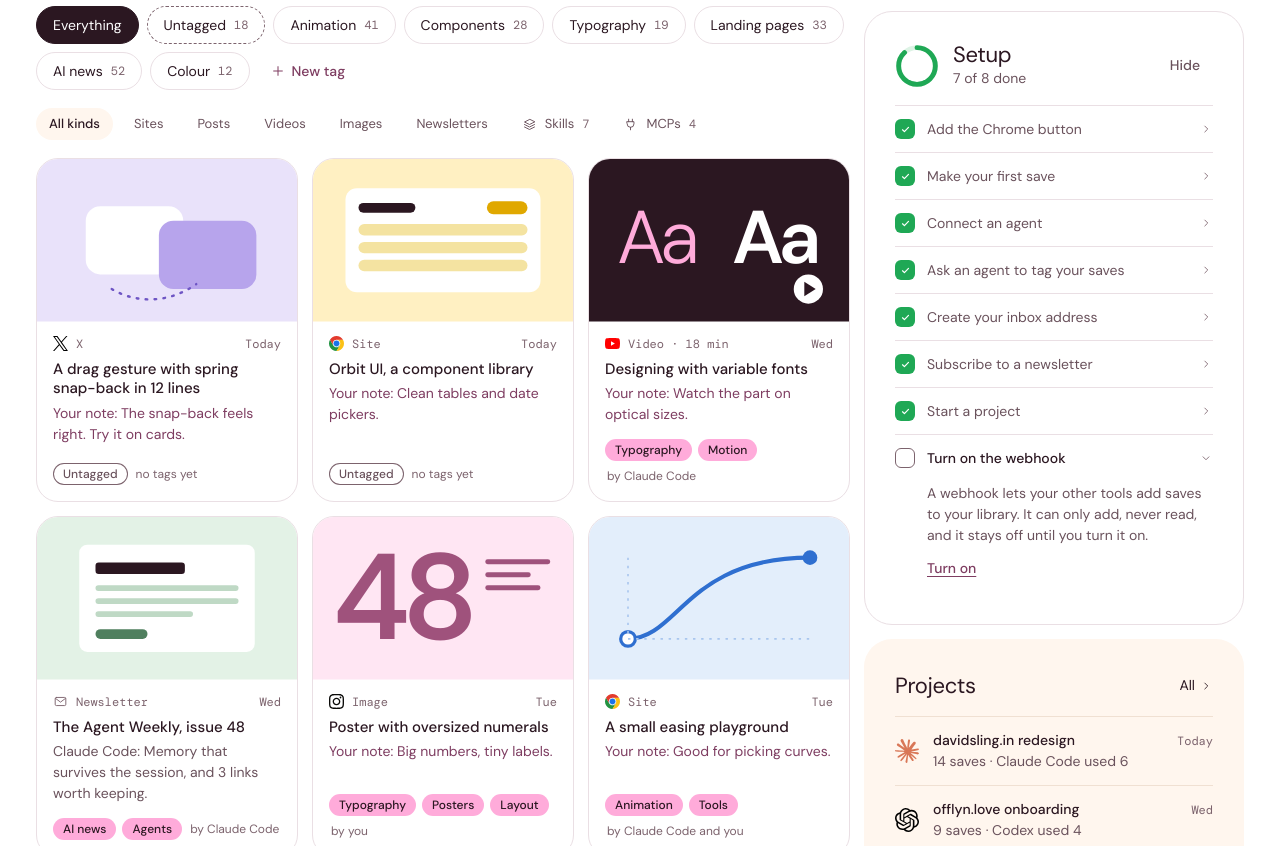
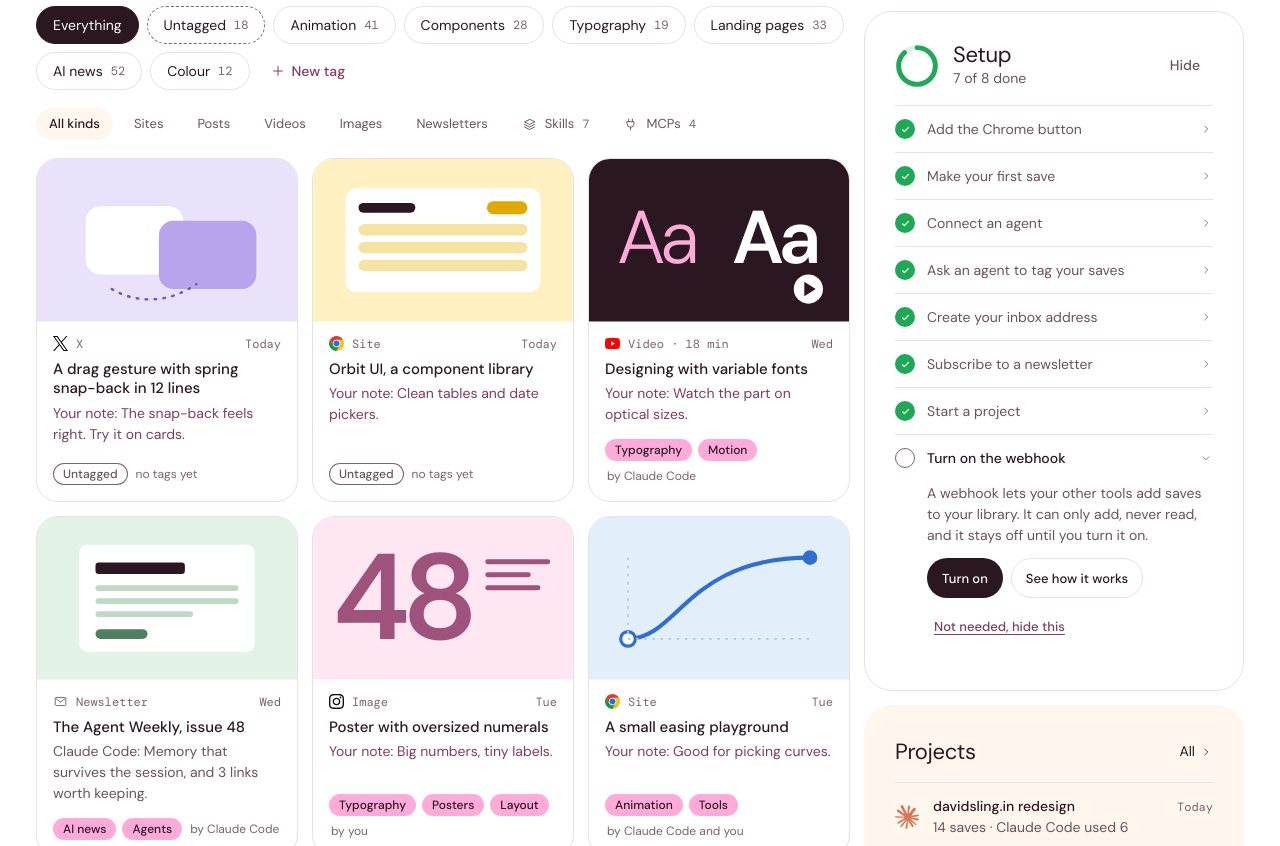
Before and after one commit to david-sling/scoop, a plain HTML site: page mockups/dashboard.html in a window 1280 px wide. Shown: the part 429-1275 px from the top of the page. Drawn offline with nearby package versions, Linux system fonts and the light colour scheme.

Commit message:
feat: add actions to the open setup rows and round the check marks
Co-Authored-By: Claude Fable 5.2 <noreply@anthropic.com>

```diff
--- a/mockups/app.css
+++ b/mockups/app.css
@@ -283,7 +283,7 @@ h2 { margin: 0; font-size: 22px; line-height: 1.2; font-weight: 400; letter-spac
 .su summary::-webkit-details-marker { display: none; }
 .su summary:hover { background: var(--cream); color: var(--ink); }
 .su summary:active { background: #F6E9DC; }
-.su .tk { display: grid; place-items: center; width: 20px; height: 20px; border-radius: 6px; background: #1FA855; color: #fff; flex: none; }
+.su .tk { display: grid; place-items: center; width: 20px; height: 20px; border-radius: 50%; background: #1FA855; color: #fff; flex: none; }
 .su .tk svg.i { width: 13px; height: 13px; }
 .su .t { margin-left: auto; font: 400 12px var(--mono); color: var(--ink-3); }
 .su .lb { flex: 1; min-width: 0; }
@@ -295,6 +295,9 @@ h2 { margin: 0; font-size: 22px; line-height: 1.2; font-weight: 400; letter-spac
 .su .more { padding: 2px 0 14px 32px; }
 .su .more p { margin: 0; color: var(--ink-2); }
 .su .more .mono { font: 500 13px var(--mono); color: var(--ink); }
-.su .more a { display: inline-flex; align-items: center; min-height: 44px; margin-bottom: -10px; font-weight: 500; color: var(--mauve-deep); text-decoration: underline; text-underline-offset: 3px; }
-.su .more a:hover { color: var(--ink); }
+.su .acts { display: flex; flex-wrap: wrap; align-items: center; gap: 8px; margin-top: 12px; }
+.su .btn.sm { min-height: 40px; padding: 0 14px; font-size: 13px; gap: 6px; }
+.su .btn.sm svg.i { width: 14px; height: 14px; }
+.su .btn.text.sm { padding: 0 6px; color: var(--mauve-deep); text-decoration: underline; text-underline-offset: 3px; }
+.su .btn.text.sm:hover { color: var(--ink); }
 @media (prefers-reduced-motion: reduce) { .su .chev { transition: none; } }
--- a/mockups/dashboard.html
+++ b/mockups/dashboard.html
@@ -129,14 +129,14 @@
           <button class="btn text" type="button">Hide</button>
         </div>
         <ul class="su">
-          <li class="ok"><details><summary><span class="tk"><svg class="i"><use href="#i-tick"/></svg></span><span class="lb">Add the Chrome button</span><svg class="i chev"><use href="#i-chev"/></svg></summary><div class="more"><p>The Scoop button is in your browser. It reads a page only when you click it, and it can add to your library but never read it.</p><a href="sources.html">Open Sources</a></div></details></li>
-          <li class="ok"><details><summary><span class="tk"><svg class="i"><use href="#i-tick"/></svg></span><span class="lb">Make your first save</span><svg class="i chev"><use href="#i-chev"/></svg></summary><div class="more"><p>You have saved 312 things. The latest was today, from X.</p></div></details></li>
-          <li class="ok"><details><summary><span class="tk"><svg class="i"><use href="#i-tick"/></svg></span><span class="lb">Connect an agent</span><svg class="i chev"><use href="#i-chev"/></svg></summary><div class="more"><p>Claude Code, Codex, Cursor and Gemini CLI can search, read and organise your library. Each has its own access.</p><a href="agents.html">Manage agents</a></div></details></li>
-          <li class="ok"><details><summary><span class="tk"><svg class="i"><use href="#i-tick"/></svg></span><span class="lb">Ask an agent to tag your saves</span><svg class="i chev"><use href="#i-chev"/></svg></summary><div class="more"><p>294 of your 312 saves have tags. The other 18 are waiting for an agent or for you.</p><a href="tags.html">Arrange tags</a></div></details></li>
-          <li class="ok"><details><summary><span class="tk"><svg class="i"><use href="#i-tick"/></svg></span><span class="lb">Create your inbox address</span><svg class="i chev"><use href="#i-chev"/></svg></summary><div class="more"><p><span class="mono">david@scoop.davidsling.in</span><br>Anything sent here from a sender you allow lands in your library.</p><a href="sources.html">Open Sources</a></div></details></li>
-          <li class="ok"><details><summary><span class="tk"><svg class="i"><use href="#i-tick"/></svg></span><span class="lb">Subscribe to a newsletter</span><svg class="i chev"><use href="#i-chev"/></svg></summary><div class="more"><p>Six newsletters send to your inbox address. 5 issues arrived this week.</p><a href="sources.html">See newsletters</a></div></details></li>
-          <li class="ok"><details><summary><span class="tk"><svg class="i"><use href="#i-tick"/></svg></span><span class="lb">Start a project</span><svg class="i chev"><use href="#i-chev"/></svg></summary><div class="more"><p>Your agents have used saves in 4 projects. The latest is davidsling.in redesign.</p><a href="projects.html">All projects</a></div></details></li>
-          <li class="todo"><details open><summary><span class="tk"></span><span class="lb">Turn on the webhook</span><svg class="i chev"><use href="#i-chev"/></svg></summary><div class="more"><p>A webhook lets your other tools add saves to your library. It can only add, never read, and it stays off until you turn it on.</p><a href="sources.html">Turn on</a></div></details></li>
+          <li class="ok"><details><summary><span class="tk"><svg class="i"><use href="#i-tick"/></svg></span><span class="lb">Add the Chrome button</span><svg class="i chev"><use href="#i-chev"/></svg></summary><div class="more"><p>The Scoop button is in your browser. It reads a page only when you click it, and it can add to your library but never read it.</p><div class="acts"><button class="btn outline sm" type="button">Paste a link instead</button><a class="btn outline sm" href="sources.html">Add it to another browser</a><a class="btn text sm" href="sources.html">Open Sources</a></div></div></details></li>
+          <li class="ok"><details><summary><span class="tk"><svg class="i"><use href="#i-tick"/></svg></span><span class="lb">Make your first save</span><svg class="i chev"><use href="#i-chev"/></svg></summary><div class="more"><p>You have saved 312 things. The latest was today, from X.</p><div class="acts"><button class="btn outline sm" type="button"><svg class="i"><use href="#i-plus"/></svg>Paste a link</button><a class="btn text sm" href="#">See your latest saves</a></div></div></details></li>
+          <li class="ok"><details><summary><span class="tk"><svg class="i"><use href="#i-tick"/></svg></span><span class="lb">Connect an agent</span><svg class="i chev"><use href="#i-chev"/></svg></summary><div class="more"><p>Claude Code, Codex, Cursor and Gemini CLI can search, read and organise your library. Each has its own access.</p><div class="acts"><a class="btn outline sm" href="agents.html"><svg class="i"><use href="#i-plus"/></svg>Connect another agent</a><button class="btn outline sm" type="button"><svg class="i"><use href="#i-copy"/></svg>Copy MCP address</button><a class="btn text sm" href="agents.html">Manage agents</a></div></div></details></li>
+          <li class="ok"><details><summary><span class="tk"><svg class="i"><use href="#i-tick"/></svg></span><span class="lb">Ask an agent to tag your saves</span><svg class="i chev"><use href="#i-chev"/></svg></summary><div class="more"><p>294 of your 312 saves have tags. The other 18 are waiting for an agent or for you.</p><div class="acts"><button class="btn outline sm" type="button"><svg class="i"><use href="#i-copy"/></svg>Copy tagging prompt</button><a class="btn outline sm" href="#">See the 18 untagged</a><a class="btn text sm" href="tags.html">Arrange tags</a></div></div></details></li>
+          <li class="ok"><details><summary><span class="tk"><svg class="i"><use href="#i-tick"/></svg></span><span class="lb">Create your inbox address</span><svg class="i chev"><use href="#i-chev"/></svg></summary><div class="more"><p><span class="mono">david@scoop.davidsling.in</span><br>Anything sent here from a sender you allow lands in your library.</p><div class="acts"><button class="btn outline sm" type="button"><svg class="i"><use href="#i-copy"/></svg>Copy address</button><a class="btn outline sm" href="settings.html">Change it</a><a class="btn text sm" href="sources.html">Open Sources</a></div></div></details></li>
+          <li class="ok"><details><summary><span class="tk"><svg class="i"><use href="#i-tick"/></svg></span><span class="lb">Subscribe to a newsletter</span><svg class="i chev"><use href="#i-chev"/></svg></summary><div class="more"><p>Six newsletters send to your inbox address. 5 issues arrived this week.</p><div class="acts"><button class="btn outline sm" type="button"><svg class="i"><use href="#i-copy"/></svg>Copy address</button><a class="btn outline sm" href="sources.html#quarantine">Review 3 in quarantine</a><a class="btn text sm" href="sources.html">See newsletters</a></div></div></details></li>
+          <li class="ok"><details><summary><span class="tk"><svg class="i"><use href="#i-tick"/></svg></span><span class="lb">Start a project</span><svg class="i chev"><use href="#i-chev"/></svg></summary><div class="more"><p>Your agents have used saves in 4 projects. The latest is davidsling.in redesign.</p><div class="acts"><a class="btn outline sm" href="projects.html"><svg class="i"><use href="#i-plus"/></svg>New project</a><button class="btn outline sm" type="button"><svg class="i"><use href="#i-copy"/></svg>Copy project prompt</button><a class="btn text sm" href="projects.html">All projects</a></div></div></details></li>
+          <li class="todo"><details open><summary><span class="tk"></span><span class="lb">Turn on the webhook</span><svg class="i chev"><use href="#i-chev"/></svg></summary><div class="more"><p>A webhook lets your other tools add saves to your library. It can only add, never read, and it stays off until you turn it on.</p><div class="acts"><a class="btn solid sm" href="sources.html">Turn on</a><a class="btn outline sm" href="sources.html">See how it works</a><button class="btn text sm" type="button">Not needed, hide this</button></div></div></details></li>
         </ul>
       </section>
 
```
Also changed, not shown: mockups/dashboard-setup-open.png (added), mockups/dashboard-setup.png, mockups/dashboard.png.
